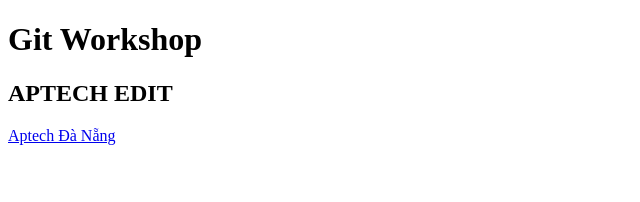
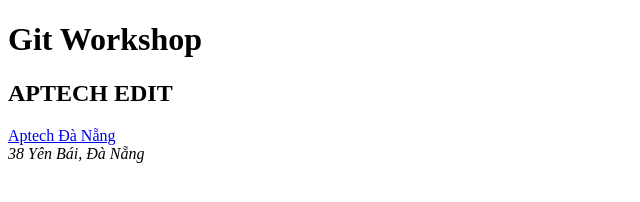
Before and after one commit to aptech-danang/web, a plain HTML site: page index.html in a window 1280 px wide. Shown: the whole page, without its empty margins (0-640 px from the left). Drawn offline with Linux system fonts and the light colour scheme.

Commit message:
Edit index, add address

```diff
--- a/index.html
+++ b/index.html
@@ -10,5 +10,6 @@
   <h1>Git Workshop</h1>
   <h2>APTECH EDIT</h2>
   <a href='https://aptech-danang.edu.vn'>Aptech Đà Nẵng</a>
+  <address>38 Yên Bái, Đà Nẵng</address>
 </body>
 </html>
```
